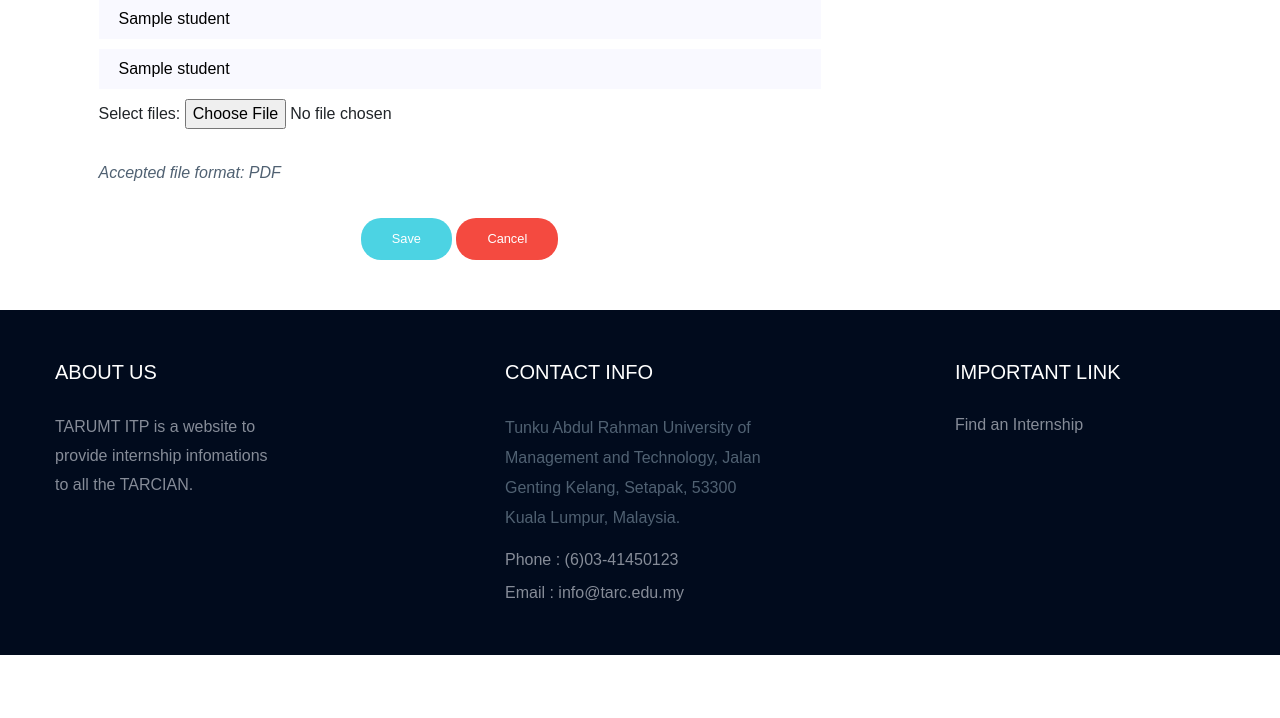
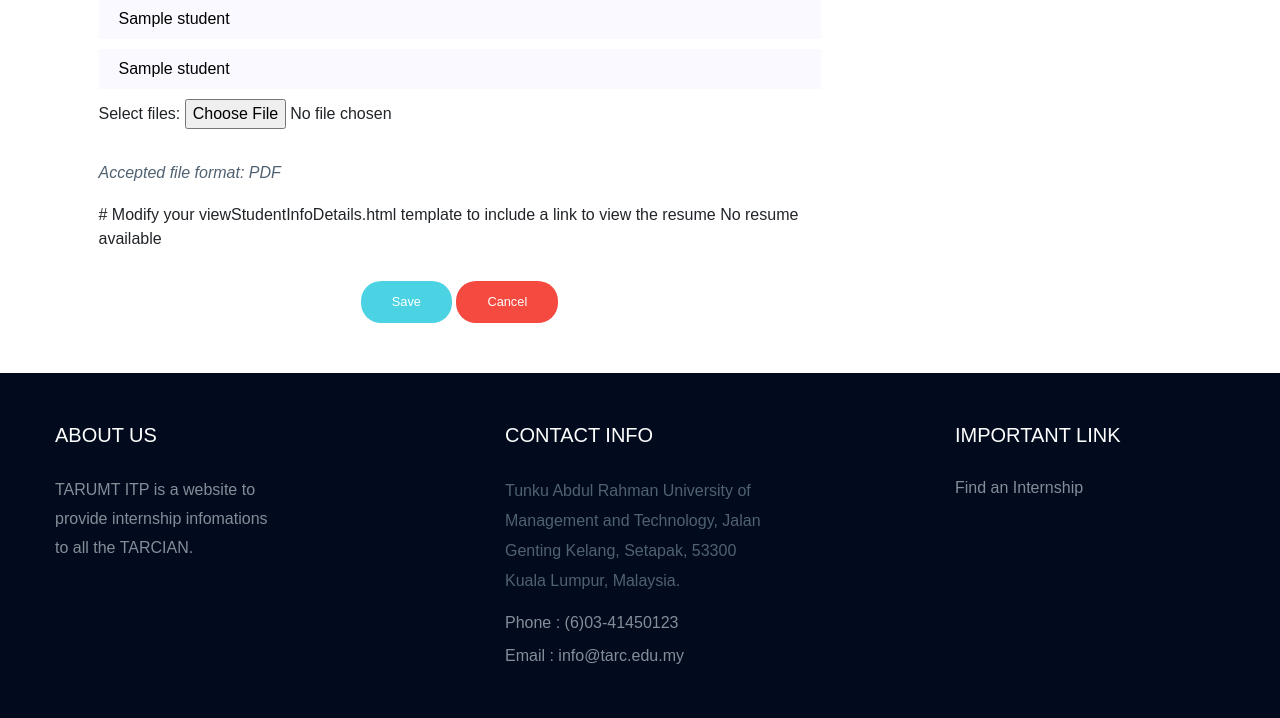
Before and after one commit to Chunkit/assignmentCC, a Flask app: template templates/editStudentInfoDetails.html in a window 1280 px wide. Shown: the part 1345-2063 px from the top of the page. Before the commit the page ends 2000 px from the top, so only its background shows below. Run offline with Flask 3, Linux system fonts and the light colour scheme; the template is opened without the code that fills it: most values are stand-ins (such as "Sample title", 1, 10 or a date in 2020); some libraries are stand-ins or nearby versions; some web fonts are replaced.

Commit message:
Update editStudentInfoDetails.html

```diff
--- a/templates/editStudentInfoDetails.html
+++ b/templates/editStudentInfoDetails.html
@@ -347,6 +347,13 @@
                         <label for="myfile">Select files:</label>
                         <input type="file" id="resume" name="resume" accept=".pdf" default="{{student[16] | safe}}"><br><br>
 			<p><i>Accepted file format: PDF</i></p>
+			    # Modify your viewStudentInfoDetails.html template to include a link to view the resume
+			<!-- Add this code to your template -->
+			{% if resume_info %}
+    				<a href="{{ url_for('view_resume', stud_id=student[0]) }}">View Resume</a>
+			{% else %}
+    				No resume available
+			{% endif %}
                     </div>
 
 	            <div class="mt-30" style="text-align: center;">
```
